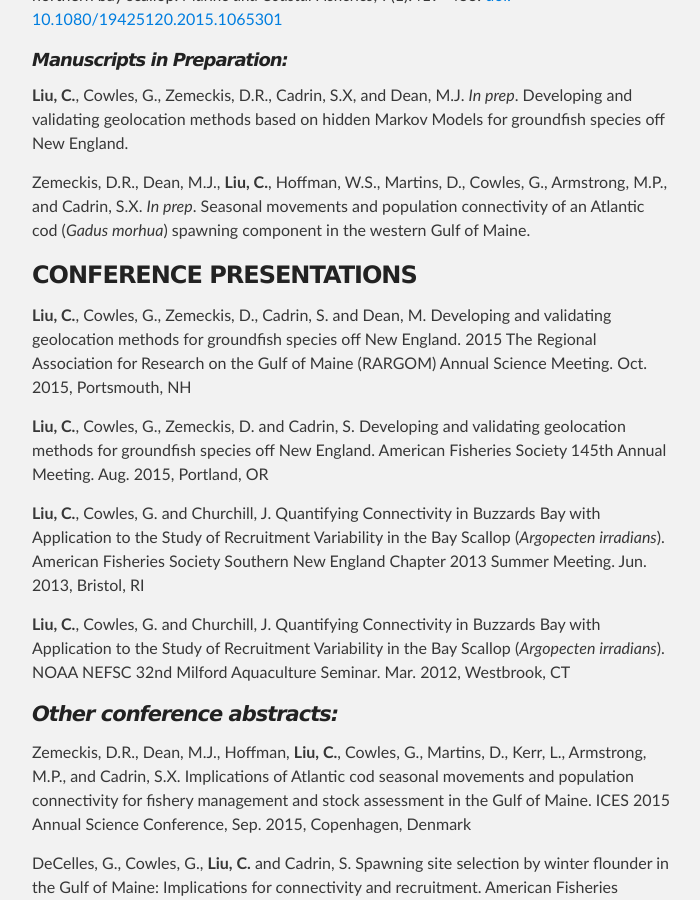
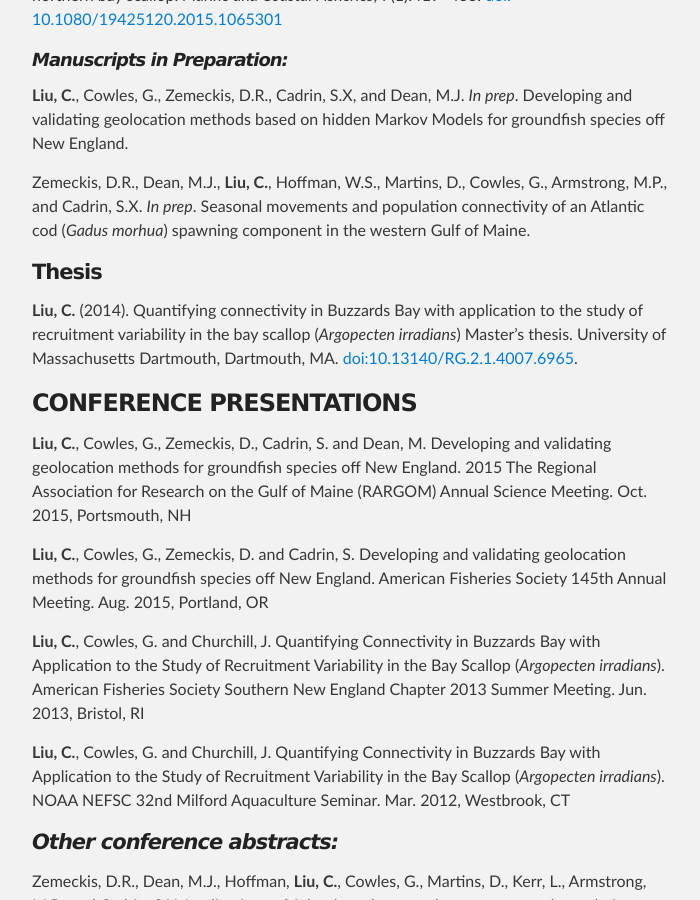
Before and after one commit to cliu3/cliu3.github.io, a Jekyll site: the page index.html, which Jekyll copies as it is, in a window 1280 px wide and 900 px high, scrolled down 1406 px. Shown: the whole window, without its empty margins (288-988 px from the left). Built offline with Jekyll 4.4.1, drawn with Linux system fonts in a browser that asks for light colours.

Commit message:
Replace master branch with page content via GitHub

```diff
--- a/index.html
+++ b/index.html
@@ -80,6 +80,11 @@ Nanjing, China (2006-2010)</p>
 
 <p>Zemeckis, D.R., Dean, M.J., <strong>Liu, C.</strong>, Hoffman, W.S., Martins, D., Cowles, G., Armstrong, M.P., and Cadrin, S.X. <em>In prep</em>. Seasonal movements and population connectivity of an Atlantic cod (<em>Gadus morhua</em>) spawning component in the western Gulf of Maine.</p>
 
+<h4>
+<a id="thesis" class="anchor" href="#thesis" aria-hidden="true"><span aria-hidden="true" class="octicon octicon-link"></span></a>Thesis</h4>
+
+<p><strong>Liu, C.</strong> (2014). Quantifying connectivity in Buzzards Bay with application to the study of recruitment variability in the bay scallop (<em>Argopecten irradians</em>) Master’s thesis. University of Massachusetts Dartmouth, Dartmouth, MA. <a href="http://dx.doi.org/10.13140/RG.2.1.4007.6965">doi:10.13140/RG.2.1.4007.6965</a>.</p>
+
 <h3>
 <a id="conference-presentations" class="anchor" href="#conference-presentations" aria-hidden="true"><span aria-hidden="true" class="octicon octicon-link"></span></a>CONFERENCE PRESENTATIONS</h3>
 
```
Also changed, not shown: params.json (+1 -1 lines).
